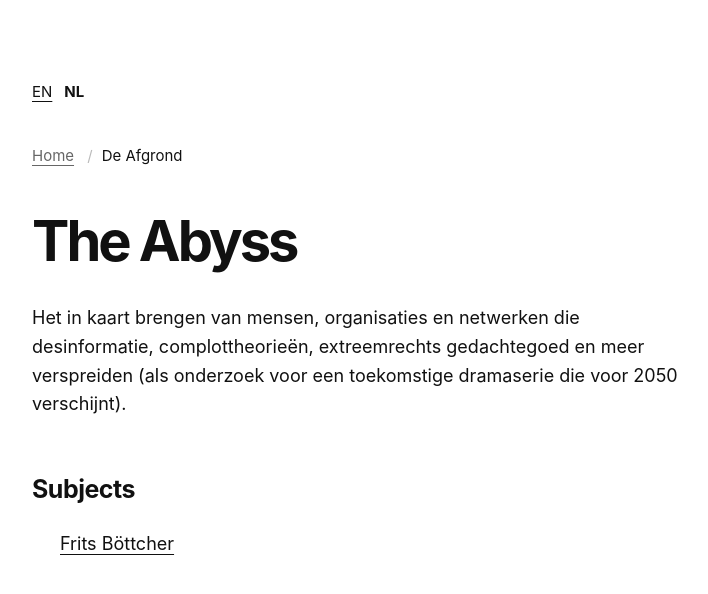
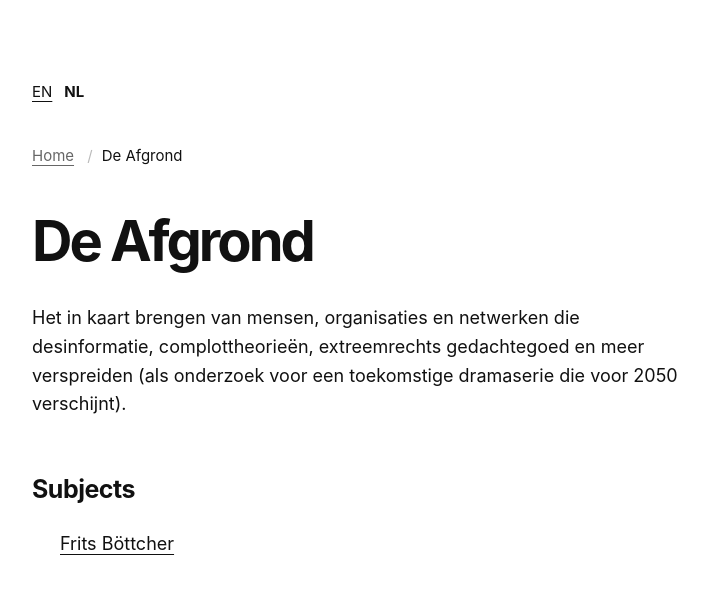
Before and after one commit to alexanderbeunder/official-website, a Jekyll site: the page built from nl/de-afgrond/index.md, in a window 1280 px wide. Shown: the top 594 px of the page, without its empty margins (188-896 px from the left). Built offline with Jekyll 4.4.1, drawn with Linux system fonts in a browser that asks for light colours.

Commit message:
De Afgrond titel naar nl

```diff
--- a/nl/de-afgrond/index.md
+++ b/nl/de-afgrond/index.md
@@ -7,7 +7,7 @@ lang: nl
 translation_key: the-abyss
 ---
 
-# The Abyss
+# De Afgrond
 
 Het in kaart brengen van mensen, organisaties en netwerken die desinformatie, complottheorieën, extreemrechts gedachtegoed en meer verspreiden (als onderzoek voor een toekomstige dramaserie die voor 2050 verschijnt).
 
```
